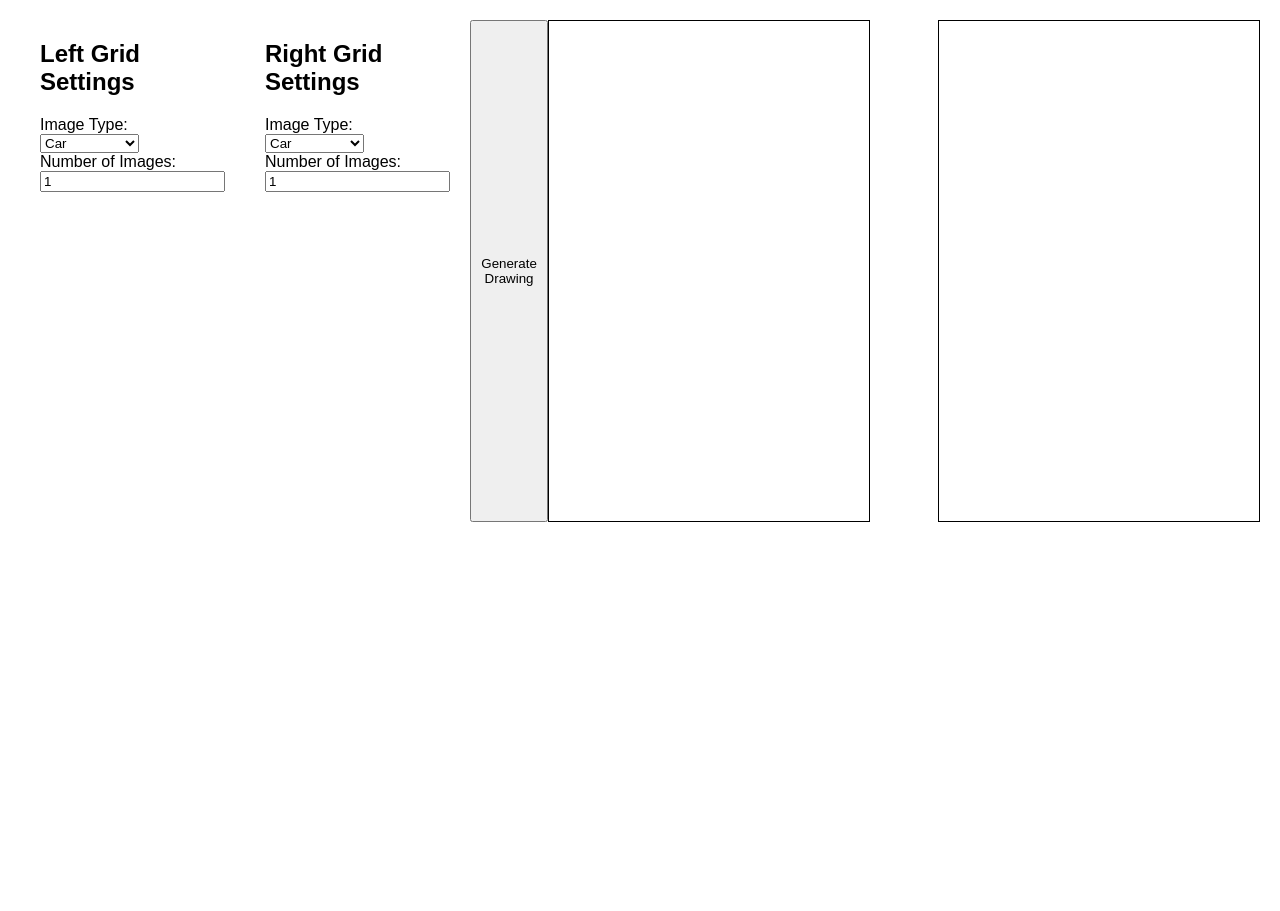
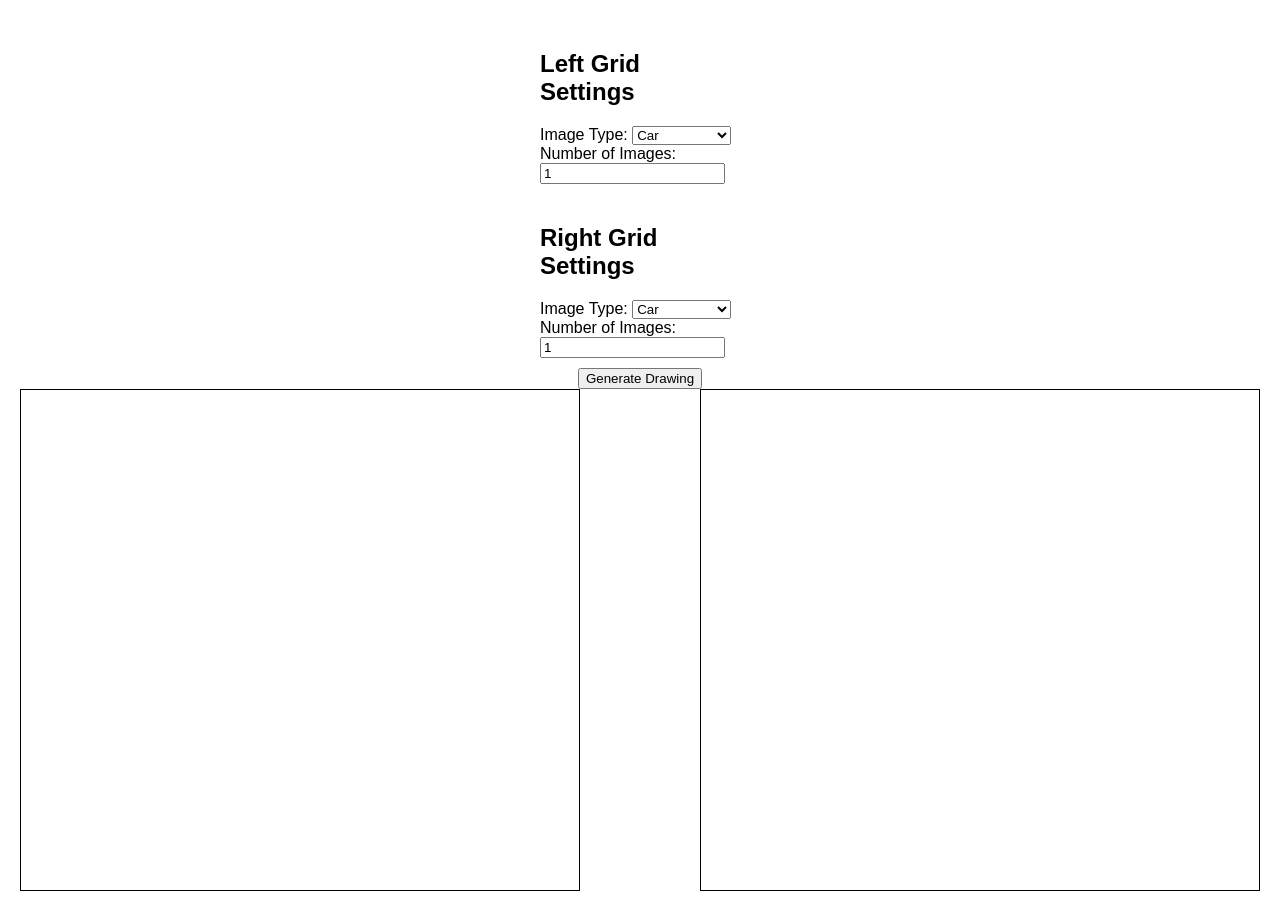
Before and after one commit to RanajiAlok/Draw_grid, a plain HTML site: page draw_comparison_function/index.html in a window 1280 px wide. Before the commit the page ends 800 px from the top, so only its background shows below. Drawn offline with Linux system fonts and the light colour scheme.

Commit message:
Update style.css

```diff
--- a/draw_comparison_function/style.css
+++ b/draw_comparison_function/style.css
@@ -6,12 +6,13 @@ body {
 
 .container {
     display: flex;
-    justify-content: space-between;
+    flex-direction: column;
+    align-items: center;
     padding: 20px;
 }
 
 .form-container {
-    margin: 0 20px;
+    margin: 10px;
     width: 200px;
 }
 
```
